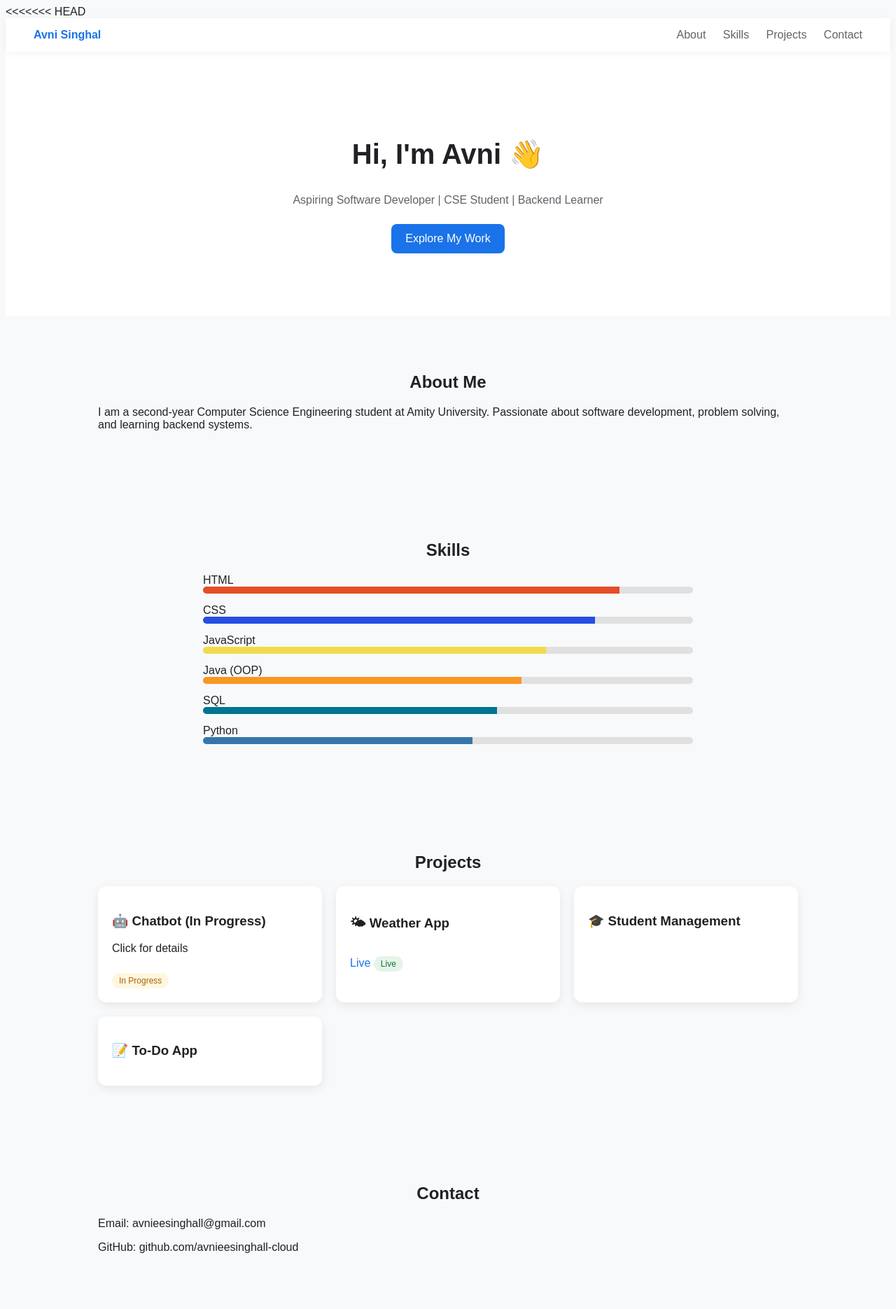
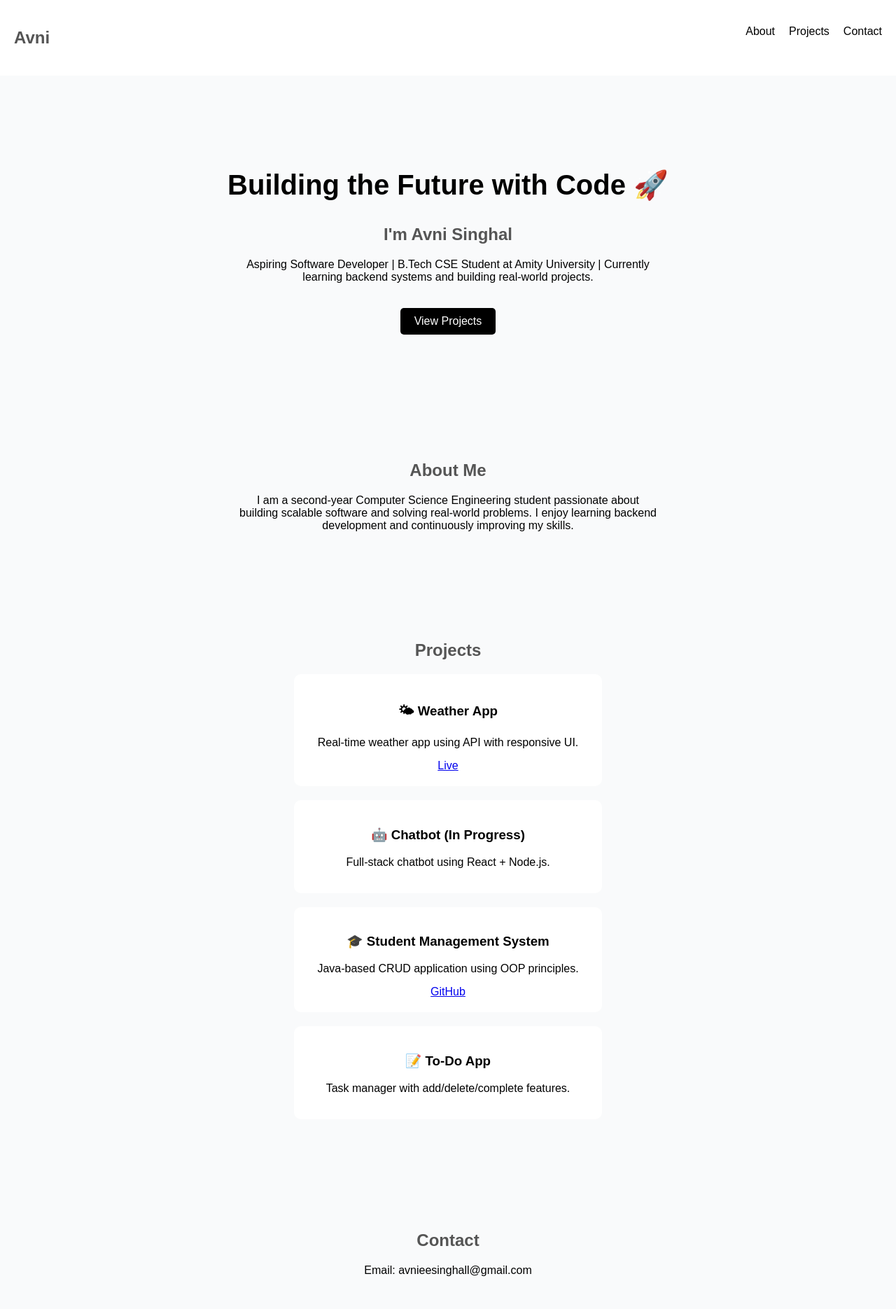
Before and after one commit to avnieesinghall-cloud/my-portfolio, a plain HTML site: page index.html in a window 1280 px wide. Shown: the top 1870 px of the page at 70% size. Drawn offline with Linux system fonts and the light colour scheme.

Commit message:
Final portfolio upgrade with smooth animations and premium UI

```diff
--- a/index.html
+++ b/index.html
@@ -1,141 +1,15 @@
-<<<<<<< HEAD
-<!DOCTYPE html>
-<html lang="en">
-<head>
-  <meta charset="UTF-8" />
-  <meta name="viewport" content="width=device-width, initial-scale=1.0"/>
-  <title>Avni Singhal | Portfolio</title>
-  <link rel="stylesheet" href="style.css"/>
-</head>
-
-<body>
-
-<!-- NAV -->
-<header class="nav">
-  <div class="logo">Avni Singhal</div>
-  <nav>
-    <a href="#about">About</a>
-    <a href="#skills">Skills</a>
-    <a href="#projects">Projects</a>
-    <a href="#contact">Contact</a>
-  </nav>
-</header>
-
-<!-- HERO -->
-<section class="hero">
-  <h1>Hi, I'm Avni 👋</h1>
-  <p>Aspiring Software Developer | CSE Student | Backend Learner</p>
-  <a href="#projects" class="btn">Explore My Work</a>
-</section>
-
-<!-- ABOUT -->
-<section id="about" class="section">
-  <h2>About Me</h2>
-  <p>
-    I am a second-year Computer Science Engineering student at Amity University.
-    Passionate about software development, problem solving, and learning backend systems.
-  </p>
-</section>
-
-<!-- SKILLS -->
-<section id="skills" class="section">
-  <h2>Skills</h2>
-
-  <div class="skills">
-
-    <div class="skill"><span>HTML</span><div class="bar"><div class="fill html"></div></div></div>
-    <div class="skill"><span>CSS</span><div class="bar"><div class="fill css"></div></div></div>
-    <div class="skill"><span>JavaScript</span><div class="bar"><div class="fill js"></div></div></div>
-    <div class="skill"><span>Java (OOP)</span><div class="bar"><div class="fill java"></div></div></div>
-    <div class="skill"><span>SQL</span><div class="bar"><div class="fill sql"></div></div></div>
-    <div class="skill"><span>Python</span><div class="bar"><div class="fill python"></div></div></div>
-
-  </div>
-</section>
-
-<!-- PROJECTS -->
-<section id="projects" class="section">
-  <h2>Projects</h2>
-
-  <div class="grid">
-
-    <div class="card" onclick="openModal('Chatbot','Full-stack chatbot using React & Node.js (In Progress).')">
-      <h3>🤖 Chatbot (In Progress)</h3>
-      <p>Click for details</p>
-      <span class="tag inprogress">In Progress</span>
-    </div>
-
-    <div class="card" onclick="openModal('Weather App','Live weather app using API with real-time updates.')">
-      <h3>🌤 Weather App</h3>
-      <a href="https://avnieesinghall-cloud.github.io/weather-app/" target="_blank">Live</a>
-      <span class="tag live">Live</span>
-    </div>
-
-    <div class="card" onclick="openModal('Student System','Java OOP CRUD system for managing students.')">
-      <h3>🎓 Student Management</h3>
-    </div>
-
-    <div class="card" onclick="openModal('To-Do App','Task manager with add/delete/complete features.')">
-      <h3>📝 To-Do App</h3>
-    </div>
-
-  </div>
-</section>
-
-<!-- CONTACT -->
-<section id="contact" class="section">
-  <h2>Contact</h2>
-  <p>Email: avnieesinghall@gmail.com</p>
-  <p>GitHub: github.com/avnieesinghall-cloud</p>
-</section>
-
-<!-- FOOTER -->
-<footer>
-  <p>© 2026 Avni Singhal</p>
-</footer>
-
-<!-- MODAL -->
-<div id="modal" class="modal">
-  <div class="modal-content">
-    <span class="close" onclick="closeModal()">&times;</span>
-    <h2 id="modal-title"></h2>
-    <p id="modal-desc"></p>
-  </div>
-</div>
-
-<!-- JS -->
-<script>
-function openModal(title, desc) {
-  document.getElementById("modal").style.display = "flex";
-  document.getElementById("modal-title").innerText = title;
-  document.getElementById("modal-desc").innerText = desc;
-}
-
-function closeModal() {
-  document.getElementById("modal").style.display = "none";
-}
-
-window.onclick = function(e) {
-  const modal = document.getElementById("modal");
-  if (e.target == modal) modal.style.display = "none";
-}
-</script>
-
-</body>
-=======
 <!DOCTYPE html>
 <html lang="en">
 <head>
   <meta charset="UTF-8">
-    <meta name="viewport" content="width=device-width, initial-scale=1.0">
-    <title>Avni Singhal Portfolio</title>
+  <title>Avni Singhal | Portfolio</title>
   <link rel="stylesheet" href="style.css">
 </head>
 <body>
 
 <!-- NAVBAR -->
 <nav>
-        <h2>Avni Singhal</h2>
+  <h2>Avni</h2>
   <ul>
     <li><a href="#about">About</a></li>
     <li><a href="#projects">Projects</a></li>
@@ -144,18 +18,23 @@ window.onclick = function(e) {
 </nav>
 
 <!-- HERO -->
-    <section class="hero">
-        <h1>Hi, I'm Avni 👋</h1>
-        <p>Aspiring Software Developer | B.Tech CSE Student</p>
-        <a href="#projects" class="btn">View My Work</a>
+<section class="hero fade-in">
+  <h1>Building the Future with Code 🚀</h1>
+  <h2>I'm Avni Singhal</h2>
+  <p>
+    Aspiring Software Developer | B.Tech CSE Student at Amity University
+    | Currently learning backend systems and building real-world projects.
+  </p>
+  <a href="#projects" class="btn">View Projects</a>
 </section>
 
 <!-- ABOUT -->
-    <section id="about" class="section">
+<section id="about" class="section scroll-animate">
   <h2>About Me</h2>
   <p>
-            I am a second-year Computer Science student passionate about software development and problem solving.
-            I enjoy building simple and useful applications while continuously improving my skills.
+    I am a second-year Computer Science Engineering student passionate about
+    building scalable software and solving real-world problems. I enjoy learning
+    backend development and continuously improving my skills.
   </p>
 </section>
 
@@ -163,34 +42,50 @@ window.onclick = function(e) {
 <section id="projects" class="section">
   <h2>Projects</h2>
 
-        <div class="project">
-            <h3>Student Management System (Java)</h3>
-            <p>Console-based application implementing CRUD operations using OOP principles.</p>
+  <div class="project-card scroll-animate">
+    <h3>🌤 Weather App</h3>
+    <p>Real-time weather app using API with responsive UI.</p>
+    <a href="https://avnieesinghall-cloud.github.io/weather-app/" target="_blank">Live</a>
   </div>
 
-        <div class="project">
-            <h3>To-Do List Web App</h3>
-            <p>Interactive task manager with add, delete, and complete features using JavaScript.</p>
+  <div class="project-card scroll-animate">
+    <h3>🤖 Chatbot (In Progress)</h3>
+    <p>Full-stack chatbot using React + Node.js.</p>
   </div>
 
-        <div class="project">
-            <h3>Portfolio Website</h3>
-            <p>Personal portfolio showcasing my skills and projects using HTML & CSS.</p>
+  <div class="project-card scroll-animate">
+    <h3>🎓 Student Management System</h3>
+    <p>Java-based CRUD application using OOP principles.</p>
+    <a href="https://github.com/avnieesinghall-cloud/student-management-system-java" target="_blank">GitHub</a>
+  </div>
+
+  <div class="project-card scroll-animate">
+    <h3>📝 To-Do App</h3>
+    <p>Task manager with add/delete/complete features.</p>
   </div>
 
 </section>
 
 <!-- CONTACT -->
-    <section id="contact" class="section">
+<section id="contact" class="section scroll-animate">
   <h2>Contact</h2>
   <p>Email: avnieesinghall@gmail.com</p>
 </section>
 
-    <!-- FOOTER -->
-    <footer>
-        <p>© 2026 Avni Singhal</p>
-    </footer>
+<!-- JS FOR SCROLL ANIMATION -->
+<script>
+const elements = document.querySelectorAll('.scroll-animate');
+
+const observer = new IntersectionObserver((entries) => {
+  entries.forEach(entry => {
+    if (entry.isIntersecting) {
+      entry.target.classList.add('show');
+    }
+  });
+});
+
+elements.forEach(el => observer.observe(el));
+</script>
 
 </body>
->>>>>>> 650986a6865e86936968a60e3fbe3add8e502d9a
 </html>
--- a/style.css
+++ b/style.css
@@ -1,262 +1,111 @@
-<<<<<<< HEAD
-* {
+/* GLOBAL */
+body {
   margin: 0;
-  padding: 0;
-  box-sizing: border-box;
+  font-family: Arial, sans-serif;
+  text-align: center;
+  background: #f9fafb;
 }
 
 html {
   scroll-behavior: smooth;
-  font-family: Arial, sans-serif;
-  background: #f8f9fa;
-  color: #202124;
 }
 
-/* NAV */
-.nav {
+/* NAVBAR */
+nav {
   display: flex;
   justify-content: space-between;
-  padding: 15px 40px;
+  padding: 20px;
   background: white;
   position: sticky;
   top: 0;
-  box-shadow: 0 2px 10px rgba(0,0,0,0.05);
 }
 
-.logo {
-  color: #1a73e8;
-  font-weight: bold;
+nav ul {
+  display: flex;
+  gap: 20px;
+  list-style: none;
 }
 
-.nav a {
-  margin-left: 20px;
+nav a {
   text-decoration: none;
-  color: #5f6368;
+  color: black;
 }
 
 /* HERO */
 .hero {
-  text-align: center;
-  padding: 90px 20px;
-  background: white;
+  padding: 100px 20px;
 }
 
-.hero h1 {
-  font-size: 40px;
+h1 {
+  font-size: 2.5rem;
 }
 
-.hero p {
-  color: #5f6368;
-  margin: 10px 0;
+h2 {
+  color: #555;
 }
 
+p {
+  max-width: 600px;
+  margin: 15px auto;
+}
+
+/* BUTTON */
 .btn {
   display: inline-block;
-  margin-top: 15px;
-  padding: 12px 20px;
-  background: #1a73e8;
+  margin-top: 20px;
+  padding: 10px 20px;
+  background: black;
   color: white;
-  border-radius: 8px;
   text-decoration: none;
+  border-radius: 5px;
+  transition: 0.3s ease;
+}
+
+.btn:hover {
+  transform: translateY(-3px);
 }
 
 /* SECTIONS */
 .section {
   padding: 60px 20px;
-  max-width: 1000px;
-  margin: auto;
 }
 
-.section h2 {
-  text-align: center;
-  margin-bottom: 20px;
+/* PROJECT CARDS */
+.project-card {
+  background: white;
+  margin: 20px auto;
+  padding: 20px;
+  max-width: 400px;
+  border-radius: 10px;
+  transition: 0.3s ease;
 }
 
-/* SKILLS */
-.skills {
-  max-width: 700px;
-  margin: auto;
+.project-card:hover {
+  transform: translateY(-5px) scale(1.02);
 }
 
-.skill {
-  margin-bottom: 15px;
+/* FADE-IN */
+.fade-in {
+  opacity: 0;
+  transform: translateY(20px);
+  animation: fadeIn 1s ease forwards;
 }
 
-.bar {
-  background: #e0e0e0;
-  height: 10px;
-  border-radius: 20px;
-  overflow: hidden;
+@keyframes fadeIn {
+  to {
+    opacity: 1;
+    transform: translateY(0);
+  }
 }
 
-.fill {
-  height: 100%;
-  animation: load 2s forwards;
+/* SCROLL ANIMATION */
+.scroll-animate {
+  opacity: 0;
+  transform: translateY(40px);
+  transition: all 0.8s ease;
 }
 
-.html { width: 85%; background: #e44d26; }
-.css { width: 80%; background: #264de4; }
-.js { width: 70%; background: #f0db4f; }
-.java { width: 65%; background: #f89820; }
-.sql { width: 60%; background: #00758f; }
-.python { width: 55%; background: #3776ab; }
-
-@keyframes load {
-  from { width: 0; }
+.scroll-animate.show {
+  opacity: 1;
+  transform: translateY(0);
 }
-
-/* PROJECTS */
-.grid {
-  display: grid;
-  grid-template-columns: repeat(auto-fit, minmax(250px, 1fr));
-  gap: 20px;
-}
-
-.card {
-  background: white;
-  padding: 20px;
-  border-radius: 12px;
-  box-shadow: 0 4px 14px rgba(0,0,0,0.08);
-  cursor: pointer;
-  transition: 0.3s;
-}
-
-.card:hover {
-  transform: translateY(-8px);
-}
-
-.card a {
-  color: #1a73e8;
-  text-decoration: none;
-}
-
-/* TAGS */
-.tag {
-  display: inline-block;
-  margin-top: 10px;
-  padding: 4px 10px;
-  font-size: 12px;
-  border-radius: 20px;
-}
-
-.live {
-  background: #e6f4ea;
-  color: #137333;
-}
-
-.inprogress {
-  background: #fef7e0;
-  color: #b06000;
-}
-
-/* MODAL */
-.modal {
-  display: none;
-  position: fixed;
-  top: 0;
-  left: 0;
-  height: 100%;
-  width: 100%;
-  background: rgba(0,0,0,0.6);
-  justify-content: center;
-  align-items: center;
-}
-
-.modal-content {
-  background: white;
-  padding: 30px;
-  border-radius: 12px;
-  width: 300px;
-  text-align: center;
-}
-
-.close {
-  float: right;
-  cursor: pointer;
-  font-size: 22px;
-}
-
-/* FOOTER */
-footer {
-  text-align: center;
-  padding: 20px;
-  background: white;
-  margin-top: 40px;
-=======
-* {
-    margin: 0;
-    padding: 0;
-    box-sizing: border-box;
-    font-family: Arial, sans-serif;
-}
-
-body {
-    background: #f5f7fa;
-    color: #333;
-}
-
-/* NAVBAR */
-nav {
-    display: flex;
-    justify-content: space-between;
-    padding: 15px 40px;
-    background: #222;
-    color: white;
-}
-
-nav ul {
-    display: flex;
-    list-style: none;
-    gap: 20px;
-}
-
-nav a {
-    color: white;
-    text-decoration: none;
-}
-
-/* HERO */
-.hero {
-    text-align: center;
-    padding: 80px 20px;
-    background: #4a90e2;
-    color: white;
-}
-
-.hero h1 {
-    font-size: 40px;
-}
-
-.btn {
-    display: inline-block;
-    margin-top: 15px;
-    padding: 10px 20px;
-    background: white;
-    color: #4a90e2;
-    text-decoration: none;
-    border-radius: 5px;
-}
-
-/* SECTIONS */
-.section {
-    padding: 40px;
-    text-align: center;
-}
-
-.project {
-    background: white;
-    margin: 15px auto;
-    padding: 15px;
-    width: 60%;
-    border-radius: 8px;
-    box-shadow: 0 0 8px rgba(0,0,0,0.1);
-}
-
-/* FOOTER */
-footer {
-    text-align: center;
-    padding: 15px;
-    background: #222;
-    color: white;
->>>>>>> 650986a6865e86936968a60e3fbe3add8e502d9a
-}
```
Lines whose indentation alone changed are shown as unchanged.
